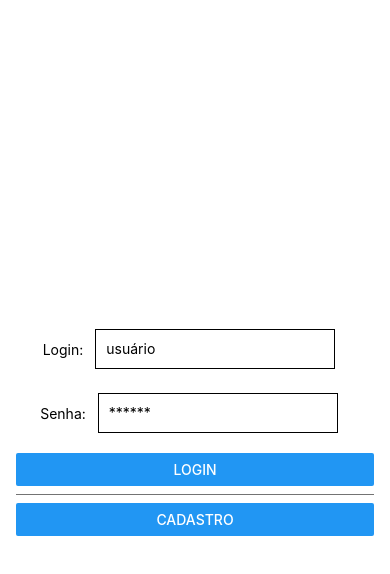
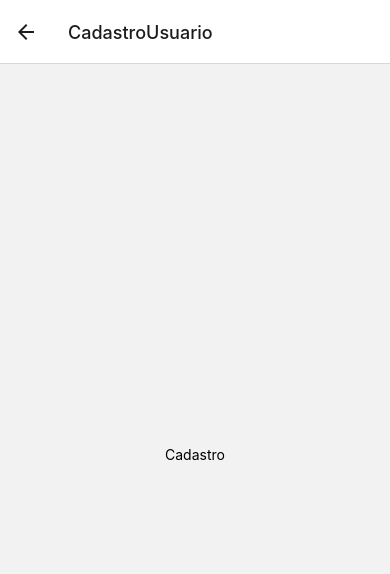
Before and after one commit to elviscastro/App, a React Native app: screen /CadastroUsuario in a window 390 px wide. Shown: the top 574 px of the page. Built offline with nearby package versions, Linux system fonts and the light colour scheme.

Commit message:
rotas criadas para 'cadastrousuarios' e 'listacontatos'

```diff
--- a/App.js
+++ b/App.js
@@ -1,45 +1,58 @@
-import { StatusBar } from 'expo-status-bar';
-import React from 'react';
-import { StyleSheet,
-        Button,
-        View,
-        SafeAreaView,
-        Text,
-        TextInput,
-        Alert } from 'react-native';
+import * as React from 'react';
+import { NavigationContainer } from '@react-navigation/native';
+import { createNativeStackNavigator } from '@react-navigation/native-stack';
+import CadastroUsuario from './screens/CadastroUsuario'
+import ListaContatos from './screens/ListaContatos'
+import { StyleSheet, Button, View, SafeAreaView, Text, TextInput } from 'react-native';
 
 const Separator = () => (
     <View style={styles.separator} />
 );
 
-        const App = () => (
+function HomeScreen({ navigation }) {
+  return (
     <SafeAreaView style={styles.container}>
     <View>
       <Text style={styles.title}>
-                Login:
+        login
+        <br />
         <TextInput
           style={styles.input}
-                  placeholder="usuário"
         />
         <br />
-                Senha:
+        senha
+        <br />
         <TextInput
           style={styles.input}
-                  placeholder="******"
         />
       </Text>
       <Button
         title="Login"
-                onPress={() => console.log('Botao login pressionado')}
+        onPress={() => navigation.navigate('ListaContatos')}
       />
       <Separator />
       <Button
         title="Cadastro"
-                onPress={() => console.log('Botao cadastro pressionado')}
+        onPress={() => navigation.navigate('CadastroUsuario')}
       />
     </View>
   </SafeAreaView>
   );
+}
+
+const Stack = createNativeStackNavigator();
+
+function App() {
+  return (
+    <NavigationContainer>
+      <Stack.Navigator>
+        <Stack.Screen name="Home" component={HomeScreen} />
+        <Stack.Screen name="CadastroUsuario" component={CadastroUsuario} />
+        <Stack.Screen name="ListaContatos" component={ListaContatos} />
+      </Stack.Navigator>
+    </NavigationContainer>
+  );
+}
 
 const styles = StyleSheet.create({
   container: {
--- a/package.json
+++ b/package.json
@@ -8,11 +8,15 @@
     "eject": "expo eject"
   },
   "dependencies": {
+    "@react-navigation/native": "^6.0.6",
+    "@react-navigation/native-stack": "^6.2.5",
     "expo": "~42.0.1",
     "expo-status-bar": "~1.0.4",
     "react": "16.13.1",
     "react-dom": "16.13.1",
     "react-native": "https://github.com/expo/react-native/archive/sdk-42.0.0.tar.gz",
+    "react-native-safe-area-context": "3.2.0",
+    "react-native-screens": "~3.4.0",
     "react-native-web": "~0.13.12"
   },
   "devDependencies": {
--- /dev/null
+++ b/screens/CadastroUsuario.js
@@ -0,0 +1,31 @@
+import React from 'react';
+import {
+  StyleSheet,
+  View,
+  SafeAreaView,
+  Text
+} from 'react-native';
+
+const CadastroUsuario = () => (
+  <SafeAreaView style={styles.container}>
+    <View>
+      <Text style={styles.title}>
+        Cadastro
+      </Text>
+    </View>
+  </SafeAreaView>
+);
+
+const styles = StyleSheet.create({
+  container: {
+    flex: 1,
+    justifyContent: 'center',
+    marginHorizontal: 16,
+  },
+  title: {
+    textAlign: 'center',
+    marginVertical: 8,
+  },
+});
+
+export default CadastroUsuario;
--- /dev/null
+++ b/screens/ListaContatos.js
@@ -0,0 +1,31 @@
+import React from 'react';
+import {
+  StyleSheet,
+  View,
+  SafeAreaView,
+  Text
+} from 'react-native';
+
+const ListaContatos = () => (
+  <SafeAreaView style={styles.container}>
+    <View>
+      <Text style={styles.title}>
+        Lista de Contatos
+      </Text>
+    </View>
+  </SafeAreaView>
+);
+
+const styles = StyleSheet.create({
+  container: {
+    flex: 1,
+    justifyContent: 'center',
+    marginHorizontal: 16,
+  },
+  title: {
+    textAlign: 'center',
+    marginVertical: 8,
+  },
+});
+
+export default ListaContatos;
```
Also changed, not shown: screens/CadastroContato.js (added, +31 -0 lines), 2 other files (tests, documents, lock files or other folders). Lines whose indentation alone changed are shown as unchanged.
